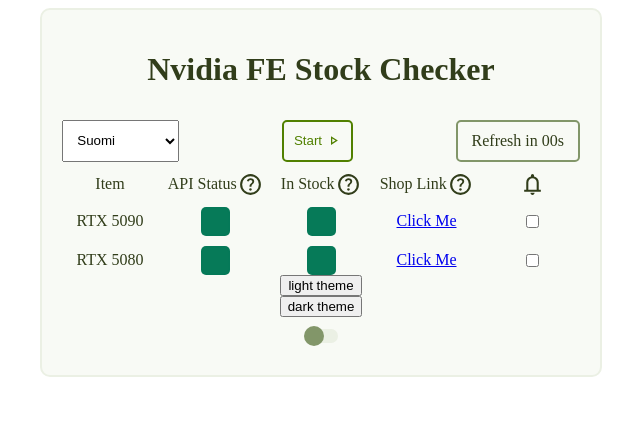
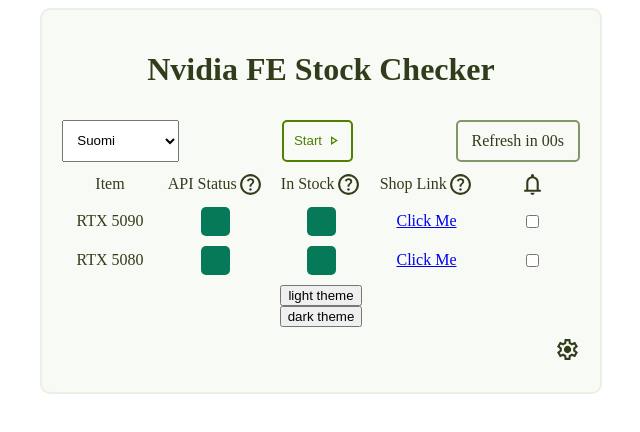
Before and after one commit to PJM178/nvidia-fe-stock-checker, a Next.js app: page / in a window 1280 px wide. Shown: the top 432 px of the page, without its empty margins (319-959 px from the left). Built offline with nearby package versions, Linux system fonts and the light colour scheme.

Commit message:
footer component, settings component

```diff
--- a/src/app/components/Buttons.module.css
+++ b/src/app/components/Buttons.module.css
@@ -120,7 +120,7 @@
   border-radius: 7px;
   width: 100%;
   height: 100%;
-  background-color: var(--stroke-weak);
+  background-color: var(--stroke-weak-variant);
 }
 
 .switch--background.active {
--- a/src/app/components/Wrappers.tsx
+++ b/src/app/components/Wrappers.tsx
@@ -5,15 +5,15 @@
   children: React.ReactNode;
   className?: string;
   popoverContent?: React.ReactNode;
+  ariaLabel?: string;
 }
 
 export const InlinePointerEnterAndLeaveWrapper = (props: InlinePointerEnterAndLeaveWrapperProps) => {
-  const { children, className, popoverContent } = props;
+  const { children, className, popoverContent, ariaLabel } = props;
   const [anchorEl, setAnchorEl] = useState<HTMLElement | null>(null);
   const elementRef = useRef<HTMLElement>(null);
 
   const handleClick = () => {
-    console.log("whayt")
     setAnchorEl(elementRef.current);
   }
 
@@ -40,8 +40,8 @@
       onClick={handleClick}
       tabIndex={0}
       role="button"
-      aria-label="Opens more info popup"
-      aria-haspopup={true}
+      aria-label={ariaLabel}
+      aria-haspopup={popoverContent ? true : false}
       onKeyDown={handleKeyDown}
     >
       {children}
--- a/src/app/globals.css
+++ b/src/app/globals.css
@@ -7,6 +7,7 @@
   --text-weak: #6E7656;
   /* Contrast to fill at least 3:1 */
   --stroke-strong: #829669;
+  --stroke-weak-variant: hsla(82, 28.14%, 81.65%, 1);
   --stroke-weak: hsla(82, 28.14%, 91.65%, 1);
   --fill: #f8faf5;
   --background: #ffffff;
@@ -34,6 +35,7 @@
     --text-weak: #d5d9ce;
     /* Contrast to fill at least 3:1 */
     --stroke-strong: #a0a695;
+    --stroke-weak-variant: hsl(82, 8.1%, 33.1%);
     --stroke-weak: hsl(82, 8.1%, 23.1%);
     --fill: hsl(82, 11.1%, 13.5%);
     --background: #171912;
@@ -61,6 +63,7 @@
   --text-weak: #6E7656;
   /* Contrast to fill at least 3:1 */
   --stroke-strong: #829669;
+  --stroke-weak-variant: hsla(82, 28.14%, 81.65%, 1);
   --stroke-weak: hsla(82, 28.14%, 91.65%, 1);
   --fill: #f8faf5;
   --background: #ffffff;
@@ -88,6 +91,7 @@
   --text-weak: #d5d9ce;
   /* Contrast to fill at least 3:1 */
   --stroke-strong: #a0a695;
+  --stroke-weak-variant: hsl(82, 8.1%, 33.1%);
   --stroke-weak: hsl(82, 8.1%, 23.1%);
   --fill: hsl(82, 11.1%, 13.5%);
   --background: #171912;
--- a/src/app/page.module.css
+++ b/src/app/page.module.css
@@ -36,6 +36,7 @@
   grid-template-columns: repeat(5, 1fr);
   gap: 10px;
   text-align: center;
+  margin-bottom: 10px;
 }
 
 .sku-grid-table--row {
@@ -206,3 +207,63 @@
   right: -1rem;
   z-index: 0;
 }
+
+.footer-container {
+  display: flex;
+  flex-direction: row;
+  align-items: center;
+  width: 100%;
+  padding: 10px;
+  justify-content: center;
+}
+
+.footer-container--settings {
+  margin-left: auto;
+  align-items: center;
+  display: inline-flex;
+}
+
+.footer-container--settings:focus-visible > svg {
+  animation: rotateIcon 1250ms linear infinite;
+}
+
+@keyframes rotateIcon {
+  0% { transform: rotate(0deg); }
+  100% { transform: rotate(360deg); }
+}
+
+.footer-container--settings-icon {
+  transform-origin: center;
+  cursor: pointer;
+}
+
+.footer-container--settings-icon:hover {
+  fill: var(--brand);
+  animation: rotateIcon 1250ms linear infinite;
+}
+
+.footer-container--settings:focus-visible {
+  outline-style: solid;
+  outline-color: var(--brand);
+  outline-offset: 2px;
+  outline-width: 2px;
+  border-radius: 4px;
+}
+
+.footer-container--settings:focus-visible svg {
+  fill: var(--brand);
+}
+
+.footer-container--settings-menu {
+  display: flex;
+  flex-direction: column;
+}
+
+.footer-container--settings-menu--row {
+  display: flex;
+  align-items: center;
+}
+
+.footer-container--settings-menu--row-switch {
+  margin-left: auto;
+}
--- a/src/app/page.tsx
+++ b/src/app/page.tsx
@@ -2,7 +2,7 @@
 
 import { useEffect, useRef, useState, useCallback } from "react";
 import styles from "./page.module.css";
-import { Notification, PlayArrow, QuestionMark, StopCircle } from "./components/Icons";
+import { Notification, PlayArrow, QuestionMark, Settings, StopCircle } from "./components/Icons";
 import { Button, Switch } from "./components/Buttons";
 import { useCountdown } from "./hooks/useCountdown";
 import { makeAbsoluteUrl } from "./utils/utilities";
@@ -613,6 +613,7 @@
         <InlinePointerEnterAndLeaveWrapper
           className={styles["sku-grid-table--header-icon"]}
           popoverContent={handlePopoverContent("api")}
+          ariaLabel="Opens more info popup"
         >
           <QuestionMark className={styles["sku-grid-table--header-icon-icon"]} />
         </InlinePointerEnterAndLeaveWrapper>
@@ -621,6 +622,7 @@
         In Stock
         <InlinePointerEnterAndLeaveWrapper
           className={styles["sku-grid-table--header-icon"]}
+          ariaLabel="Opens more info popup"
           popoverContent={handlePopoverContent("stock")}
         >
           <QuestionMark className={styles["sku-grid-table--header-icon-icon"]} />
@@ -633,6 +635,7 @@
         <InlinePointerEnterAndLeaveWrapper
           className={styles["sku-grid-table--header-icon"]}
           popoverContent={handlePopoverContent("link")}
+          ariaLabel="Opens more info popup"
         >
           <QuestionMark className={styles["sku-grid-table--header-icon-icon"]} />
         </InlinePointerEnterAndLeaveWrapper>
@@ -653,12 +656,44 @@
   );
 };
 
+const Footer = () => {
+  const handlePopoverContent = () => {
+    return (
+      <div className={styles["footer-container--settings-menu"]}>
+        <div className={styles["footer-container--settings-menu--row"]}>
+          <span>Some setting</span>
+          <span className={styles["footer-container--settings-menu--row-switch"]}>
+            <Switch isActive={false} />
+          </span>
+        </div>
+        <div className={styles["footer-container--settings-menu--row"]}>
+          <span>Some other setting</span>
+          <span className={styles["footer-container--settings-menu--row-switch"]}>
+            <Switch isActive={true} />
+          </span>
+        </div>
+      </div>
+    );
+  }
 
+  return (
+    <footer className={styles["footer-container"]}>
+      <InlinePointerEnterAndLeaveWrapper
+        className={styles["footer-container--settings"]}
+        popoverContent={handlePopoverContent()}
+        ariaLabel="Opens settings menu"
+      >
+        <Settings className={styles["footer-container--settings-icon"]} />
+      </InlinePointerEnterAndLeaveWrapper>
+    </footer>
+  );
+};
 
 // Check store api page for real sku names
 // if they differ from the list, update the sku names
 // offer user ability to manually override the sku name if empty list is returned
-// TODO: Add Footer
+// TODO: Make transparent color palette for better overlay element handling
+// TODO: Add anchor origin to popover menu - center, left, right
 export default function Home() {
   const [chosenCountry, setChosenCountry] = useState<keyof typeof skuData.country>("finland");
   const [isAlertActive, setIsAlertActive] = useState(false);
@@ -732,8 +767,7 @@
           <button onClick={handleThemeDark}>dark theme</button>
           <div>
           </div>
-          <Switch />
-
+          <Footer />
         </div>
       </main>
     </>
```
